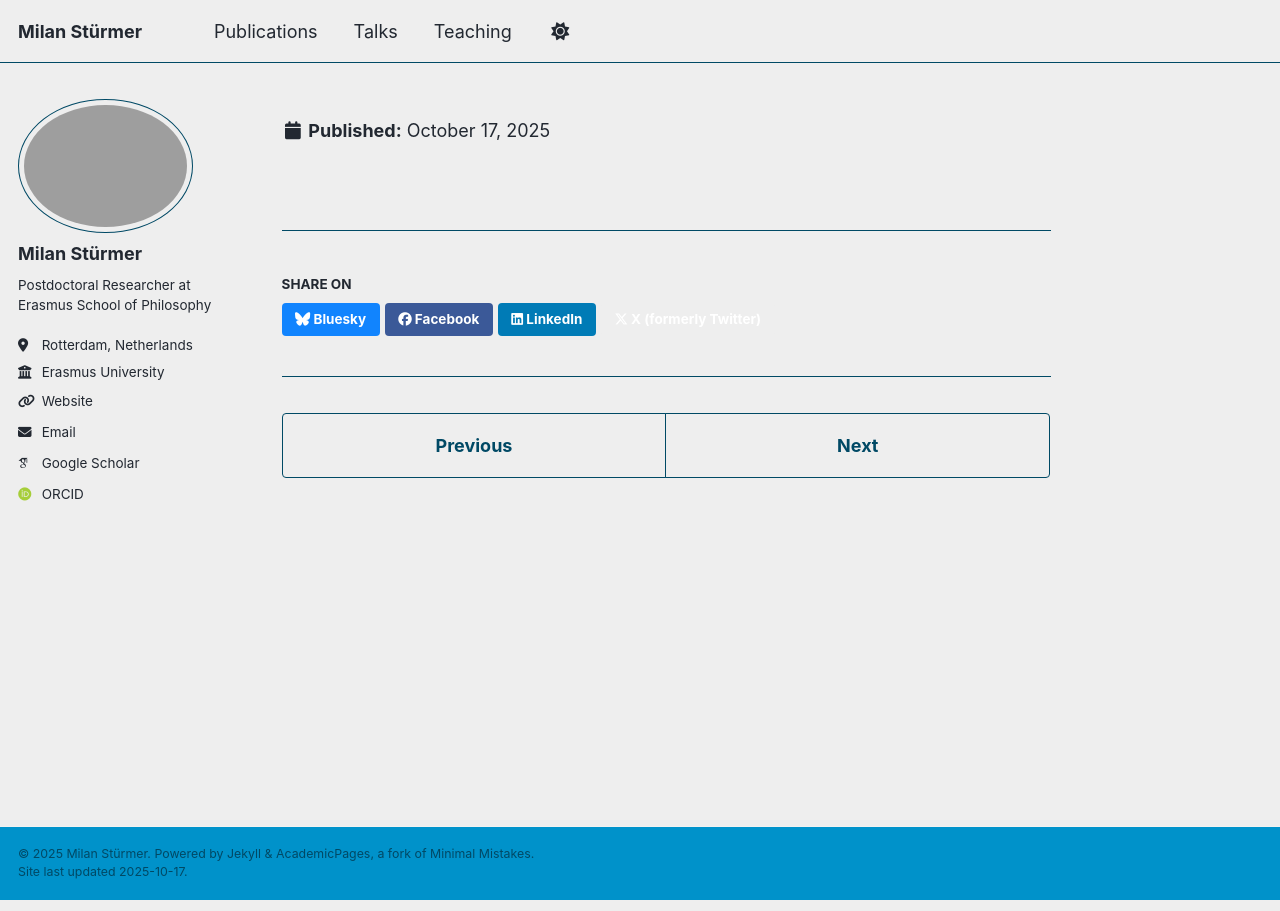
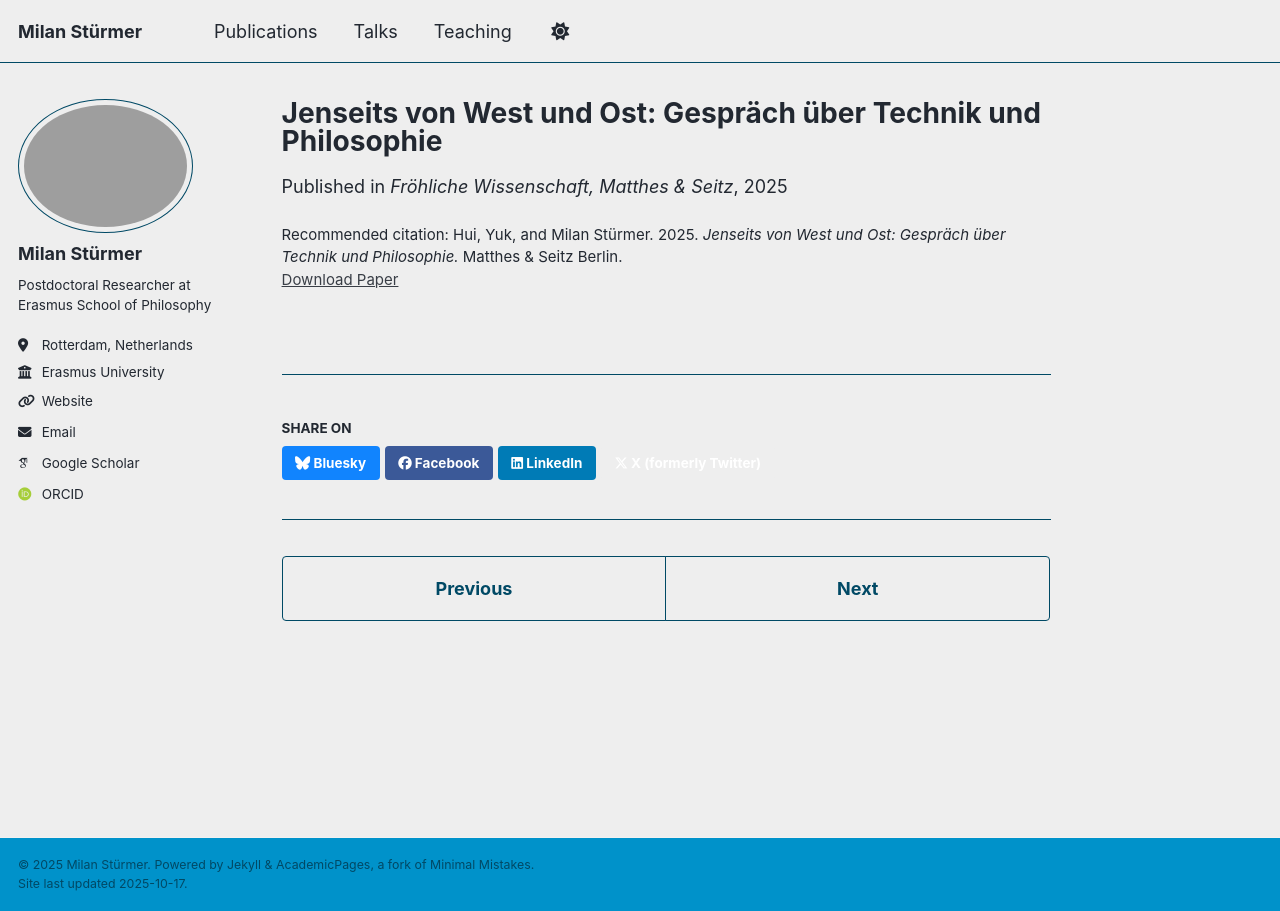
Before and after one commit to milanstuermer/milanstuermer.github.io, a Jekyll site: the page built from _publications/2025-jenseits-west.md, in a window 1280 px wide. Built offline with Jekyll 4.4.1, drawn with Linux system fonts in a browser that asks for light colours; some web fonts are replaced; a script that is not in the unit is left out.

Commit message:
Update 2025-jenseits-west.md

```diff
--- a/_publications/2025-jenseits-west.md
+++ b/_publications/2025-jenseits-west.md
@@ -5,7 +5,7 @@ category: book
 permalink: /publication/2025-jenseits-west
 excerpt: "This is a book-lenght conversation between Yuk Hui and myself, which aims to serve as both an introduction to Hui's philosophy, as well as a commentary on a specific historical moment after the pandemic."
 date: 2025-10-30
-venue: "Fröhliche Wissenschaft, Matthes \& Seitz"
+venue: "Fröhliche Wissenschaft, Matthes & Seitz"
 paperurl: "https://www.matthes-seitz-berlin.de/buch/jenseits-von-west-und-ost.html"
 citation: "Hui, Yuk, and Milan Stürmer. 2025. <i>Jenseits von West und Ost: Gespräch über Technik und Philosophie.</i> Matthes & Seitz Berlin."
 ---
```
